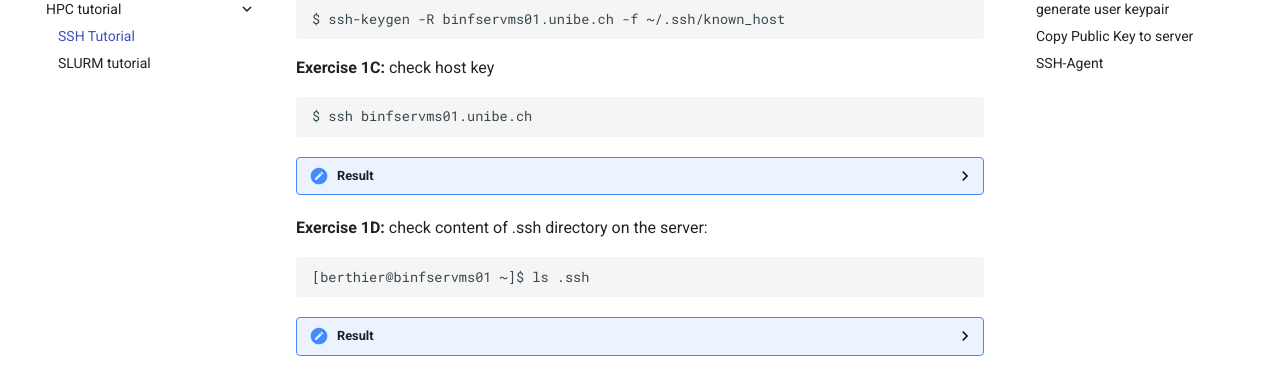
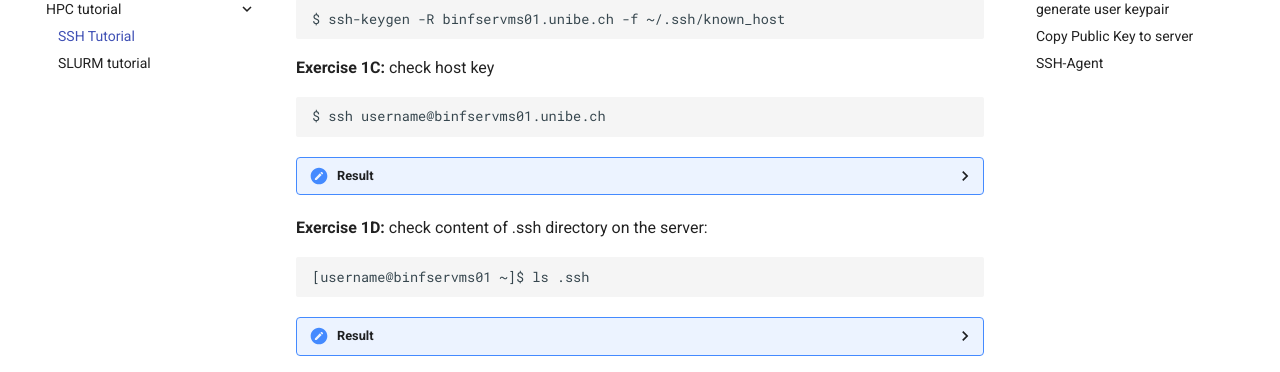
Before and after one commit to GeertvanGeest/cluster-docs, an MkDocs documentation site: the page built from docs/HPC_tutorial/SSH_tutorial.md, in a window 1280 px wide and 900 px high, scrolled down 326 px. Shown: the part 153-525 px from the top of the window. Built offline with MkDocs 1.6.1 and Material for MkDocs 9.7.7, drawn with Linux system fonts in a browser that asks for light colours.

Commit message:
xhanged username, corrected indentation

````diff
--- a/docs/HPC_tutorial/SSH_tutorial.md
+++ b/docs/HPC_tutorial/SSH_tutorial.md
@@ -23,7 +23,7 @@ $ ssh-keygen -R binfservms01.unibe.ch -f ~/.ssh/known_host
 **Exercise 1C:** check host key
 
 ```
-$ ssh binfservms01.unibe.ch
+$ ssh username@binfservms01.unibe.ch
 ```
 
 ??? done "Result"
@@ -32,20 +32,21 @@ $ ssh binfservms01.unibe.ch
     ECDSA key fingerprint is SHA256:Yz6JYkqIEHYni+EJgEwQIPqlz0IEUBQLHEQVU8nEwSY.
     Are you sure you want to continue connecting (yes/no/[fingerprint])? yes
     Warning: Permanently added 'binfservms01.unibe.ch' (ECDSA) to the list of known hosts.
+    username@binfservms01.unibe.ch's password:
     Last login: Wed Oct 21 16:57:39 2020 from dhcp-100-237.vpn.unibe.ch
-    [berthier@binfservms01 ~]$
+    [username@binfservms01 ~]$
     ```
 
 **Exercise 1D:** check content of .ssh directory on the server:
 
 ```
-[berthier@binfservms01 ~]$ ls .ssh
+[username@binfservms01 ~]$ ls .ssh
 ```
 
 ??? done "Result"
     ```
     ls: cannot access .ssh: No such file or directory
-    [berthier@binfservms01 ~]$ exit
+    [username@binfservms01 ~]$ exit
     ```
 
 
````
